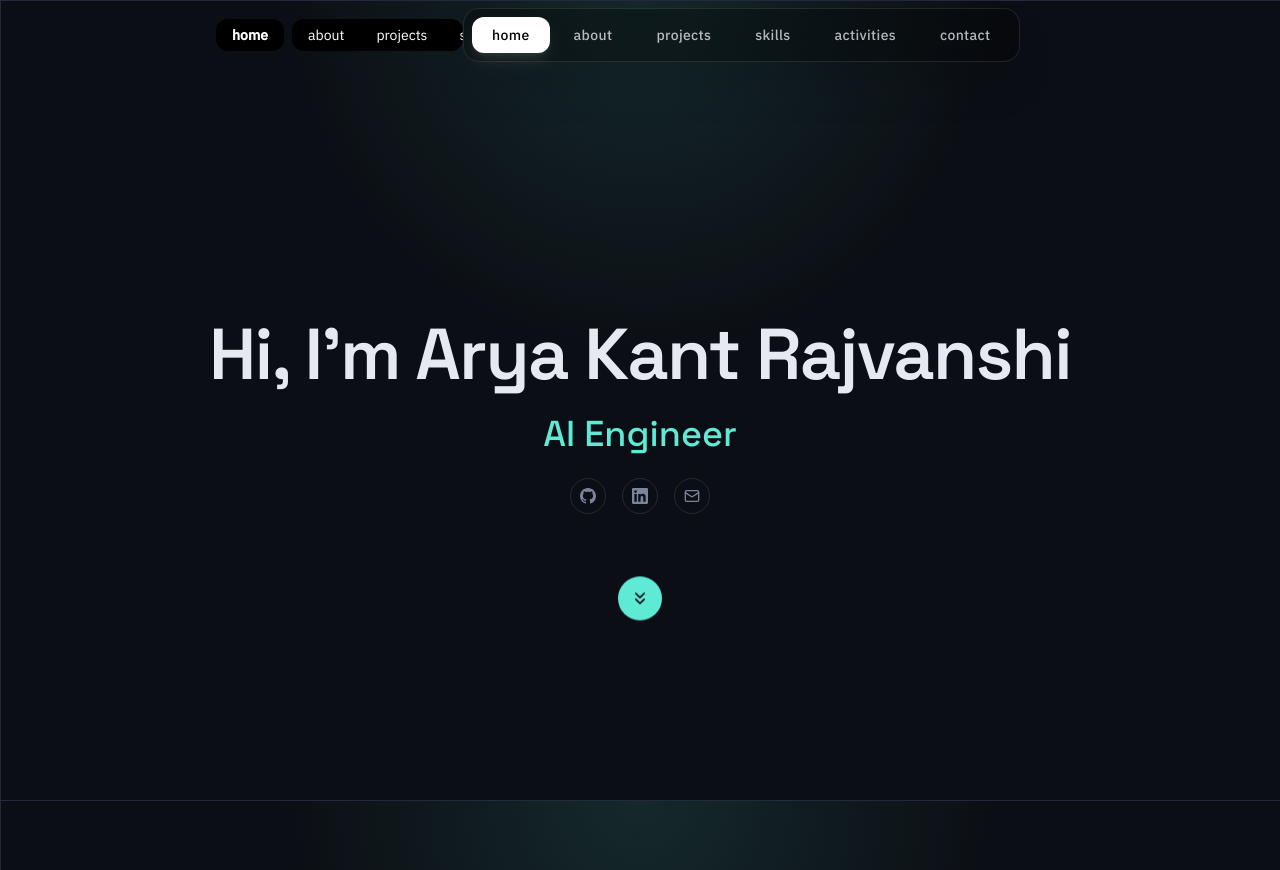
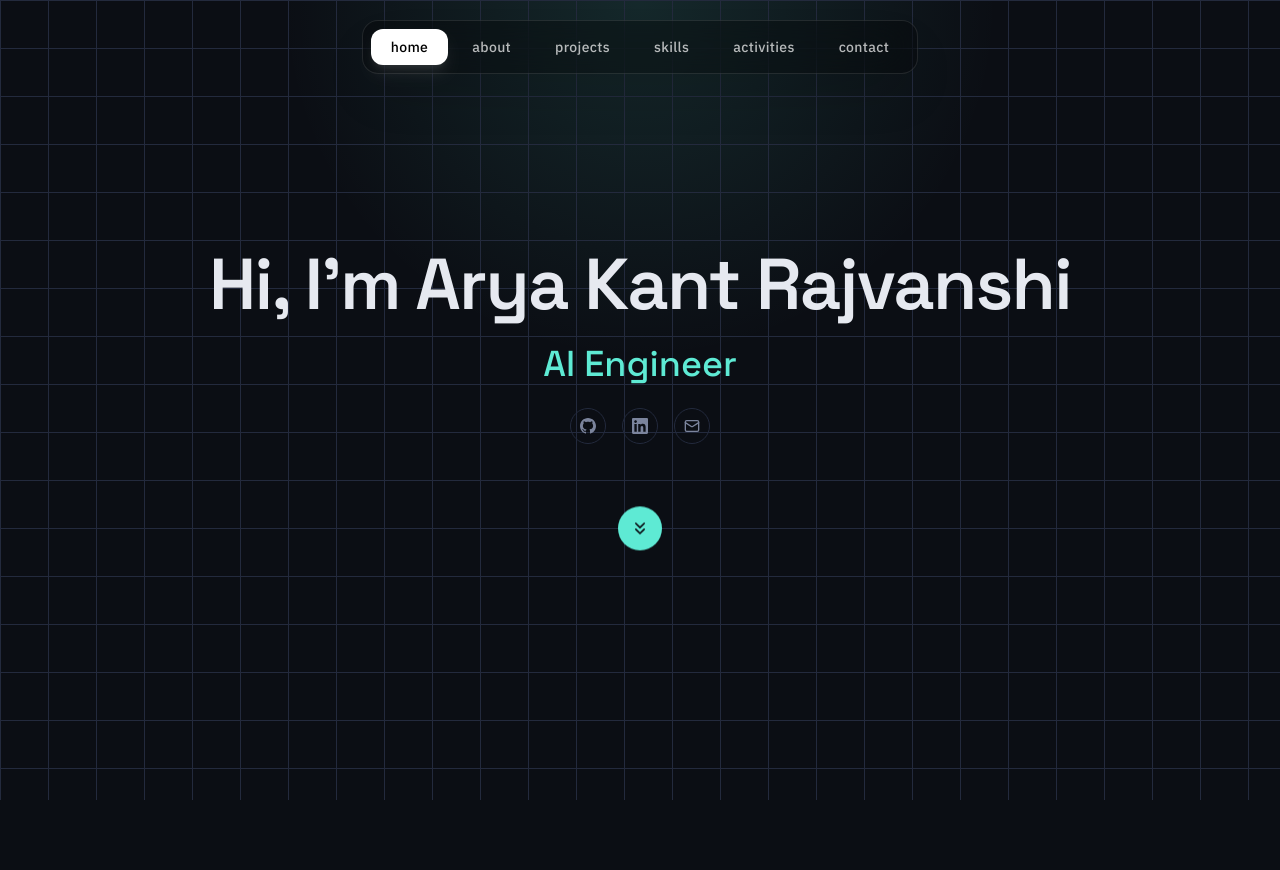
Before and after one commit to laidback-programmer/portfolio, a Next.js app: page / in a window 1280 px wide. After the commit the page ends 800 px from the top, so only its background shows below. Built offline with nearby package versions, Linux system fonts and the light colour scheme.

Commit message:
fix: refine navbar and ignore VS Code workspace files

```diff
--- a/components/kokonutui/morphic-navbar.tsx
+++ b/components/kokonutui/morphic-navbar.tsx
@@ -4,7 +4,7 @@
 import Link from "next/link";
 import Image from "next/image";
 import { useState, useEffect } from "react";
-import initialsLogo from "../initials(1).svg";
+//import initialsLogo from "../initials(1).svg";
 
 interface NavItem {
   name: string;
@@ -75,38 +75,27 @@
   }, [items]);
 
   return (
-    <nav className={clsx("mx-auto max-w-4xl px-4 py-2", className)}>
-      <div className="flex items-center justify-center">
-        <div className="glass flex items-center justify-between overflow-hidden rounded-xl">
-          {Object.entries(items).map(([path, { name }], index, array) => {
-            const isActive = isActiveLink(path);
-            const isFirst = index === 0;
-            const isLast = index === array.length - 1;
-            const prevPath = index > 0 ? array[index - 1][0] : null;
-            const nextPath =
-              index < array.length - 1 ? array[index + 1][0] : null;
-
-            return (
-              <Link
-                className={clsx(
-                  "flex items-center justify-center bg-black p-1.5 px-4 text-sm text-white transition-all duration-300 dark:bg-white dark:text-black",
-                  isActive
-                    ? "mx-2 rounded-xl font-semibold text-sm"
-                    : clsx(
-                        (isActiveLink(prevPath || "") || isFirst) &&
-                          "rounded-l-xl",
-                        (isActiveLink(nextPath || "") || isLast) &&
-                          "rounded-r-xl"
-                      )
-                )}
-                href="#"
-                key={path}
-                onClick={() => setActivePath(path)}
-              >
-                {name}
-              </Link>
-            );
-          })}
+    <nav
+      className={clsx("fixed top-0 left-0 right-0 z-50 px-6 py-5", className)}
+    >
+      <div className="mx-auto flex max-w-[100rem] items-center">
+        {/* Left: Logo */}
+        <div className="flex w-24 items-center justify-start">
+          <Link
+            href="#hero"
+            onClick={(e) => {
+              e.preventDefault();
+              handleClick("#hero");
+            }}
+            className="-ml-6"
+          >
+            {/* <Image
+              src={initialsLogo}
+              alt="Initials"
+              priority
+              className="size-30"
+            /> */}
+          </Link>
         </div>
 
         {/* Center: Nav pill (stays centered) */}
```
